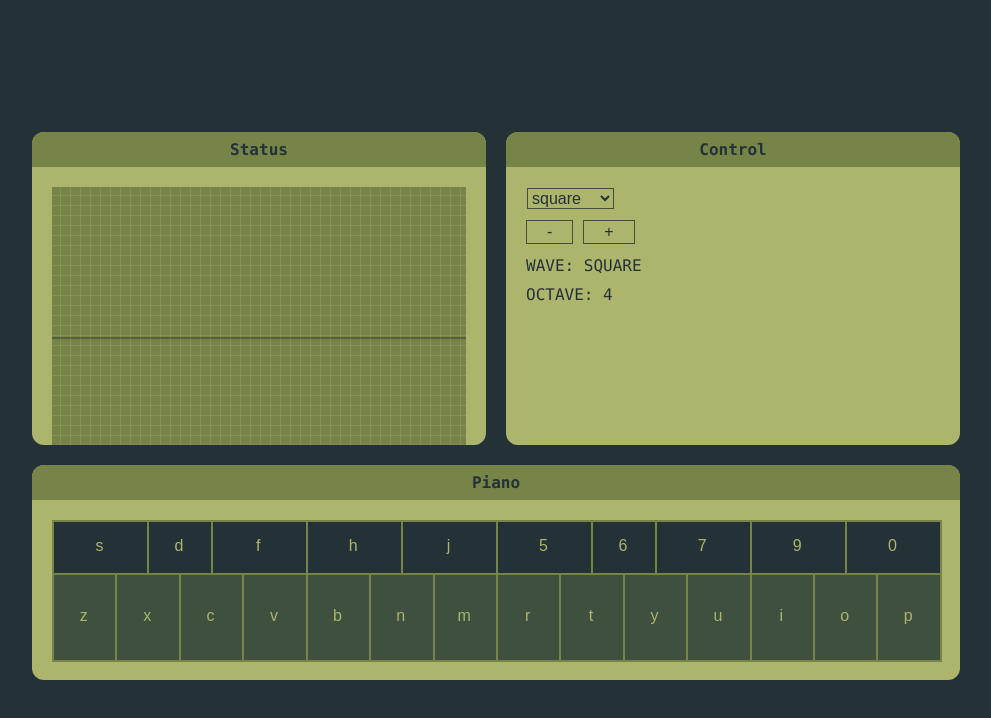
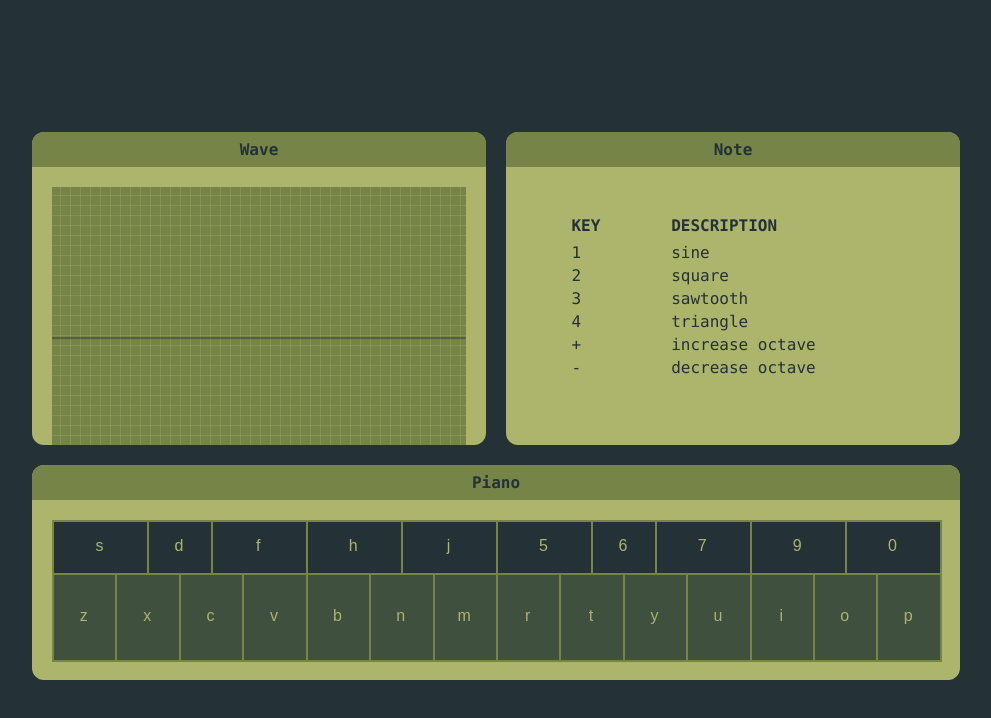
Before and after one commit to yennlou/chip-cake, a Preact app: page / in a window 1280 px wide. Shown: the top 718 px of the page, without its empty margins (144-1135 px from the left). Built offline with nearby package versions, Linux system fonts and the light colour scheme.

Commit message:
add wave section & note section

```diff
--- a/src/App.tsx
+++ b/src/App.tsx
@@ -17,9 +17,9 @@ import pianoReducer, {
 import { keyList, Key } from './reducers/piano/piano.types'
 import { instruments, key2freq, Synthesizer, analyser } from './audio'
 
-import ConfigSection from './components/ConfigSection'
+import NoteSection from './components/NoteSection'
 import PianoSection from './components/PianoSection'
-import StatusSection from './components/StatusSection'
+import WaveSection from './components/WaveSection'
 
 import './styles/main.scss'
 
@@ -97,19 +97,16 @@ const App = () => {
   return (
     <div id="root">
       <div id="app">
-        <div className="window window--status">
-          <h2 className="window__header">Status</h2>
+        <div className="window window--wave">
+          <h2 className="window__header">Wave</h2>
           <div className="window__body">
-            <StatusSection analyser={analyser}></StatusSection>
+            <WaveSection analyser={analyser}></WaveSection>
           </div>
         </div>
-        <div className="window window--control">
-          <h2 className="window__header">Control</h2>
+        <div className="window window--note">
+          <h2 className="window__header">Note</h2>
           <div className="window__body">
-            <ConfigSection
-              config={configState}
-              dispatch={configDispatch}
-            ></ConfigSection>
+            <NoteSection></NoteSection>
           </div>
         </div>
         <div className="window window--piano">
--- /dev/null
+++ b/src/components/NoteSection.tsx
@@ -0,0 +1,40 @@
+import { h } from 'preact'
+
+const NoteSection = () => {
+  return (
+    <div className="note">
+      <table>
+        <tr>
+          <th>Key</th>
+          <th>Description</th>
+        </tr>
+        <tr>
+          <td>1</td>
+          <td>sine</td>
+        </tr>
+        <tr>
+          <td>2</td>
+          <td>square</td>
+        </tr>
+        <tr>
+          <td>3</td>
+          <td>sawtooth</td>
+        </tr>
+        <tr>
+          <td>4</td>
+          <td>triangle</td>
+        </tr>
+        <tr>
+          <td>+</td>
+          <td>increase octave</td>
+        </tr>
+        <tr>
+          <td>-</td>
+          <td>decrease octave</td>
+        </tr>
+      </table>
+    </div>
+  )
+}
+
+export default NoteSection
--- /dev/null
+++ b/src/components/WaveSection.tsx
@@ -0,0 +1,48 @@
+import { h } from 'preact'
+import { useEffect, useRef } from 'preact/compat'
+import { interval } from 'rxjs'
+import { Analyser } from '../audio'
+
+interface WaveSectionProps {
+  analyser: Analyser
+}
+
+const updateWave = (analyser: Analyser, canvas: HTMLCanvasElement) => {
+  const amplitudeArray = analyser.getTimeDomainData()
+  const ctx = canvas.getContext('2d')!
+  const width = canvas.offsetWidth
+  const height = canvas.offsetHeight
+  canvas.width = width
+  canvas.height = height
+  ctx.clearRect(0, 0, width, height)
+  ctx.strokeStyle = '#243137'
+  ctx.moveTo(0, height / 2)
+  amplitudeArray.forEach((amplitude, idx) => {
+    const x = (idx * width) / 1024
+    const y = (height - 40) * (1 - amplitude / 256) + 20
+    ctx.lineTo(x, y)
+  })
+  ctx.stroke()
+}
+
+const WaveSection = ({ analyser }: WaveSectionProps) => {
+  const canvasEl = useRef(null)
+  useEffect(() => {
+    const timer$ = interval(300)
+    const sub = timer$.subscribe(() => {
+      updateWave(analyser, canvasEl.current!)
+    })
+    return () => {
+      sub.unsubscribe()
+    }
+  }, [])
+  return (
+    <div className="wave">
+      <div className="wave__canvas">
+        <canvas ref={canvasEl}></canvas>
+      </div>
+    </div>
+  )
+}
+
+export default WaveSection
--- a/src/styles/global.scss
+++ b/src/styles/global.scss
@@ -50,7 +50,7 @@ img {
   grid-template-columns: 1fr 1fr;
   grid-template-rows: 16fr 11fr;
   grid-template-areas:
-    'status control'
+    'wave note'
     'piano piano';
   column-gap: 20px;
   row-gap: 20px;
@@ -100,4 +100,12 @@ select {
   &--piano {
     grid-area: piano;
   }
+
+  &--wave {
+    grid-area: wave;
+  }
+
+  &--note {
+    grid-area: note;
+  }
 }
--- a/src/styles/main.scss
+++ b/src/styles/main.scss
@@ -2,3 +2,5 @@
 @import './config.scss';
 @import './piano.scss';
 @import './status.scss';
+@import './wave.scss';
+@import './note.scss';
--- /dev/null
+++ b/src/styles/note.scss
@@ -0,0 +1,16 @@
+.note {
+  table {
+    width: 80%;
+    border-spacing: 4px;
+    text-align: left;
+    margin: 25px auto;
+  }
+  th {
+    text-transform: uppercase;
+    padding-bottom: 4px;
+  }
+
+  th:first-child {
+    width: 30%;
+  }
+}
--- /dev/null
+++ b/src/styles/wave.scss
@@ -0,0 +1,19 @@
+.wave {
+  display: flex;
+  flex-direction: column;
+  height: 100%;
+  &__canvas {
+    width: 100%;
+    flex: 1 0 0;
+
+    canvas {
+      width: 100%;
+      height: 100%;
+      background-color: var(--gb4-3);
+      background-image: linear-gradient(rgba(#acb56b, 0.3) 1px, transparent 1px),
+        linear-gradient(90deg, rgba(#acb56b, 0.3) 1px, transparent 1px);
+      background-size: 10px 10px, 10px 10px;
+      background-position: -2px -2px, -2px -2px, -1px -1px, -1px -1px;
+    }
+  }
+}
```
